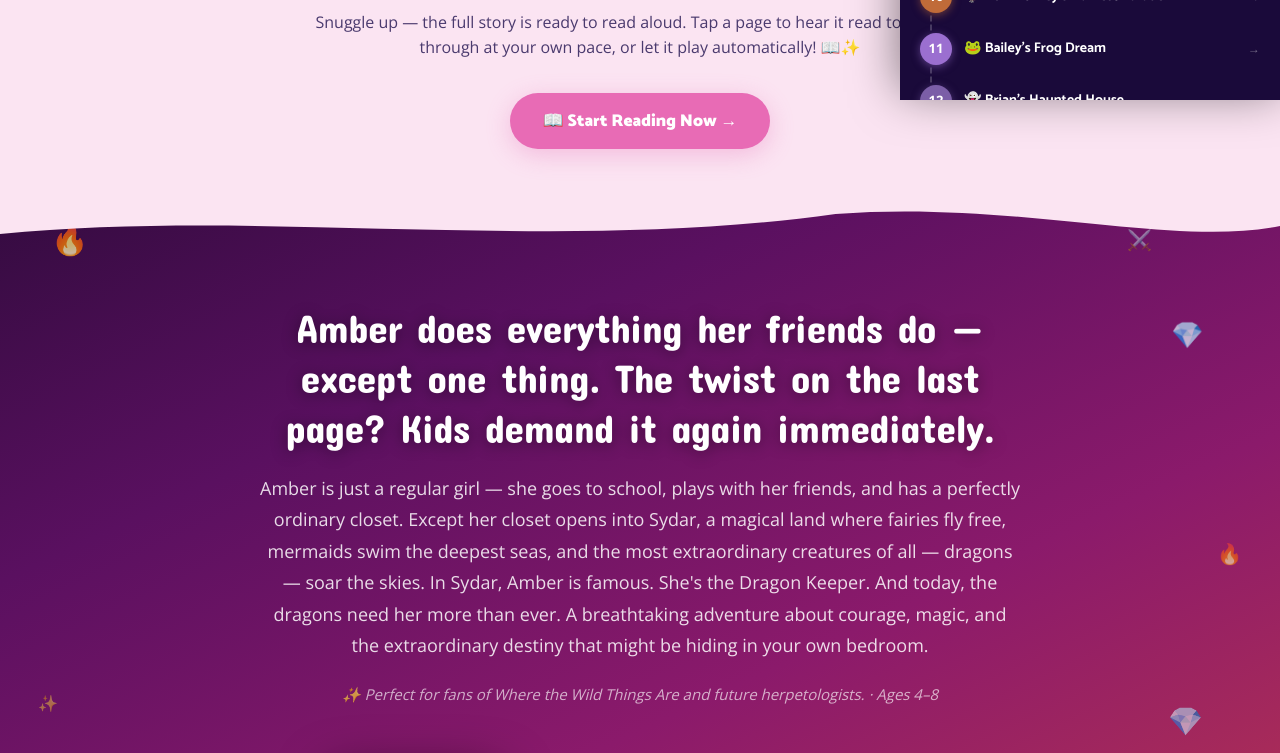
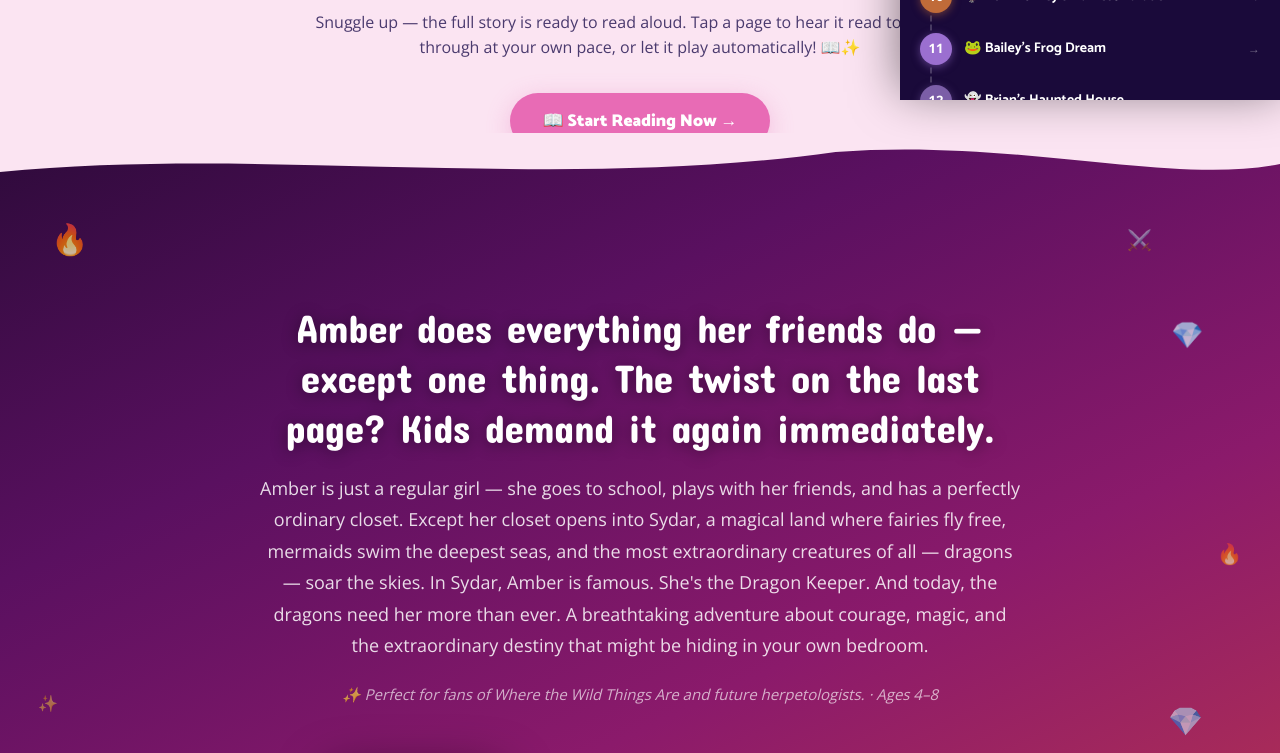
Before and after one commit to zpphillips-star/familyfables, a Next.js app: page /books/amber-the-dragon-keeper in a window 1280 px wide. Shown: the part 1380-2133 px from the top of the page. Built offline with nearby package versions, Linux system fonts and the light colour scheme; grey boxes are pictures that could not be loaded.

Commit message:
Fix root cause: raise gradient wrapper to zIndex 3 — was painting below Read Aloud section (zIndex 1), wave covered all content

```diff
--- a/app/books/[slug]/page.tsx
+++ b/app/books/[slug]/page.tsx
@@ -725,7 +725,7 @@ export default async function BookPage({
       {/* ══════════════════════════════════════════════════════════════════
           ACTIVITY + CTA — one shared gradient wrapper, zero seams
       ══════════════════════════════════════════════════════════════════ */}
-      <div style={{ background: book.gradient, marginTop: -64, position: "relative", zIndex: 0, overflowX: "hidden" }}>
+      <div style={{ background: book.gradient, marginTop: -64, position: "relative", zIndex: 3, overflowX: "hidden" }}>
         {/* Wave at top — fills Read Aloud color above curve, gradient shows below */}
         <div style={{ position: "absolute", top: 0, left: 0, width: "100%", height: 65, pointerEvents: "none", zIndex: 1 }}>
           <svg viewBox="0 0 1440 65" preserveAspectRatio="none" style={{ width: "100%", height: "100%", display: "block" }} aria-hidden="true">
```
